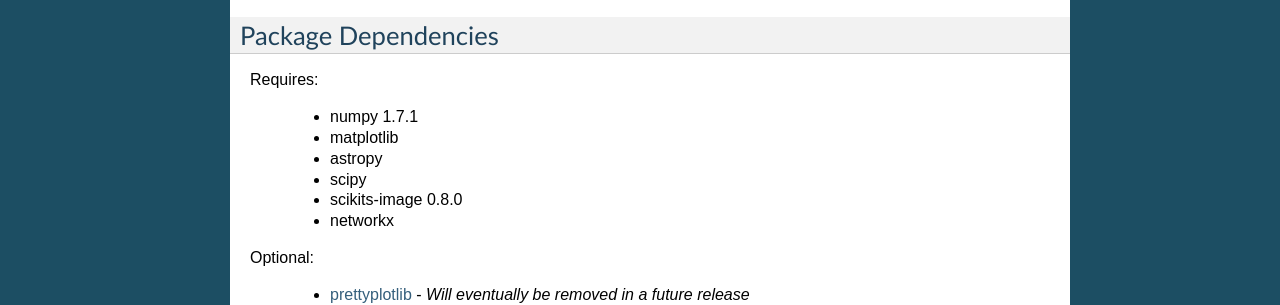
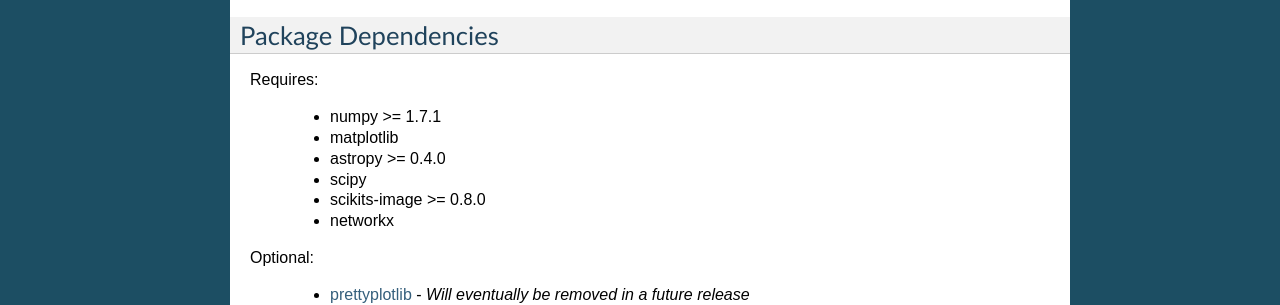
Before and after one commit to e-koch/FilFinder, a Sphinx documentation site: the page built from docs/install.rst, in a window 1280 px wide. Shown: the part 632-937 px from the top of the page. Built offline with Sphinx 7.4.7, drawn with Linux system fonts in a browser that asks for light colours.

Commit message:
And in the docs

```diff
--- a/docs/install.rst
+++ b/docs/install.rst
@@ -34,11 +34,11 @@
 
 Requires:
 
- *   numpy 1.7.1
+ *   numpy >= 1.7.1
  *   matplotlib
- *   astropy
+ *   astropy >= 0.4.0
  *   scipy
- *   scikits-image 0.8.0
+ *   scikits-image >= 0.8.0
  *   networkx
 
 Optional:
```
